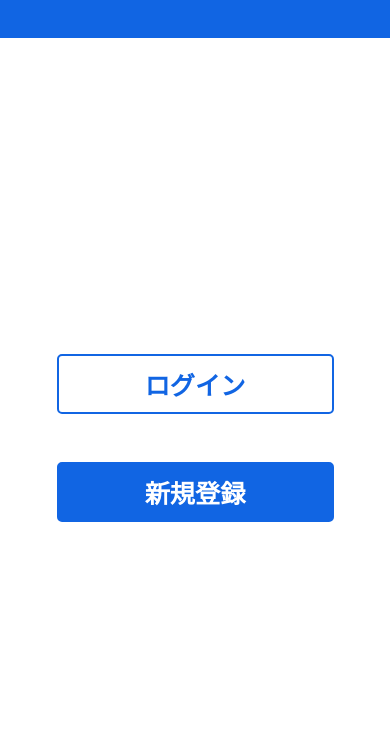
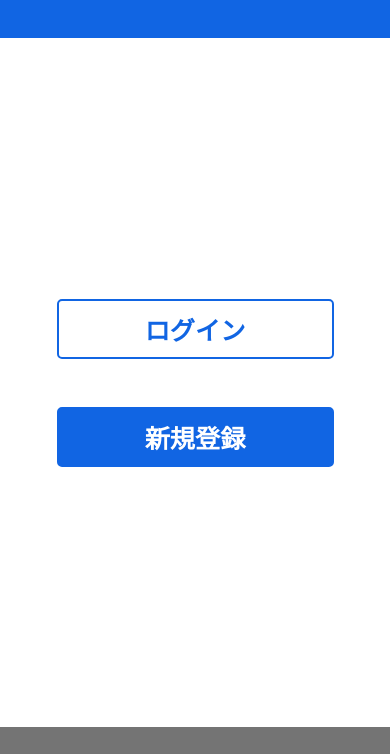
Before and after one commit to ka2fu/pugnavi, a plain HTML site: page index.html in a window 390 px wide. Shown: the part 90-844 px from the top of the page. Drawn offline with Linux system fonts and the light colour scheme.

Commit message:
wrapper height

```diff
--- a/css/style.css
+++ b/css/style.css
@@ -45,8 +45,7 @@ a {
   }
 
   .wrapper {
-    /* height: calc(100vh - var(--header-h) - var(--footer-h)); */
-    min-height: 800px;
+    min-height: calc(106vh - var(--header-h) - var(--footer-h));
   }
 
   header {
```
